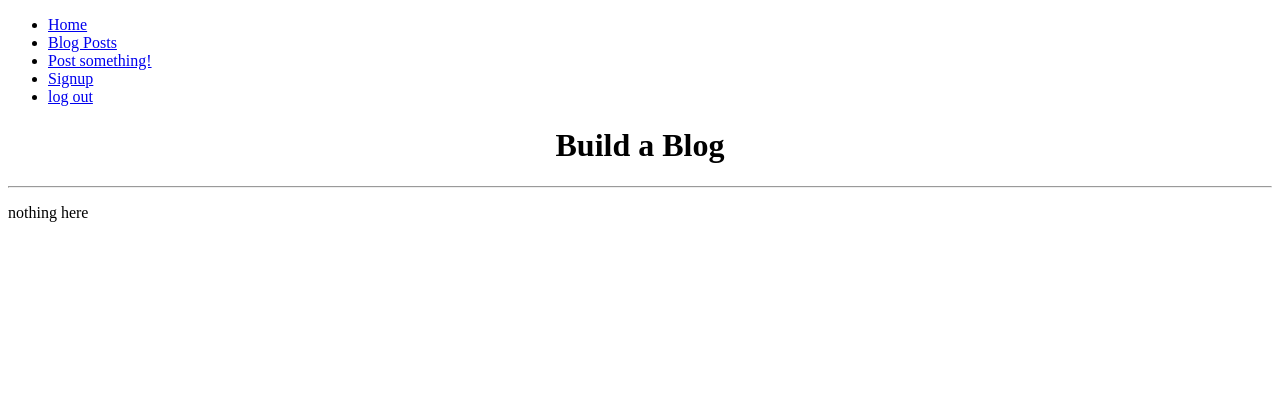
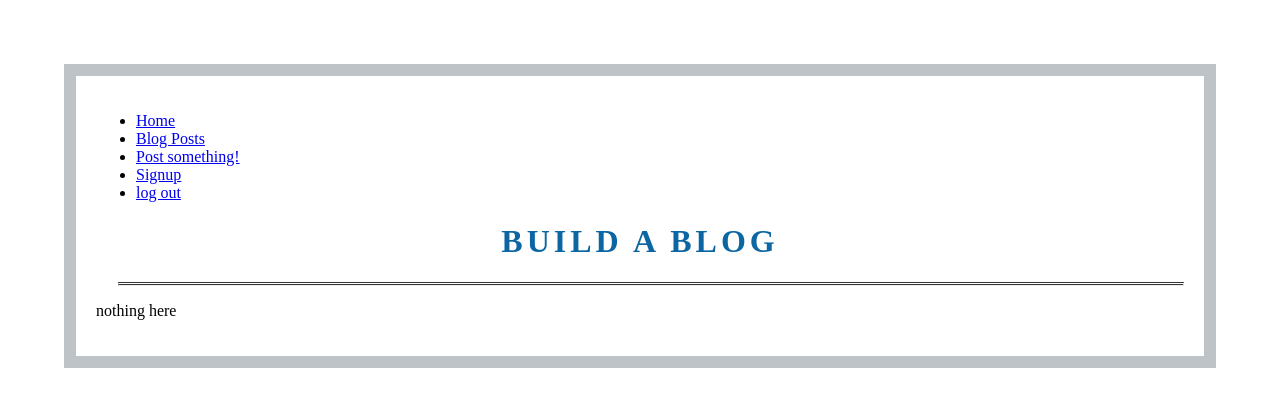
Before and after one commit to jacastanon01/blogz, a Flask app: page /blog in a window 1280 px wide. Shown: the top 407 px of the page. Run offline with Flask 2, Linux system fonts and the light colour scheme; data that the repository does not hold is empty.

Commit message:
add basic CSS

```diff
--- a/templates/base.html
+++ b/templates/base.html
@@ -7,7 +7,50 @@
             color:red;
         }
 
+        body {
+            margin:auto;
+        }
+
+        .container {
+            margin: 5%;
+            border: 12px solid #bdc3c7;
+            padding: 20px;
+        }
+
+        h1 {
+            text-align: center;
+            color: #0b66a3;
+            text-transform: uppercase;
+            letter-spacing: 4px;
+        }
+
+         .signup {
+            margin:auto;
+
+        }
+
+        .blog-table {
+            margin: 0 25%;
+        }
+
+        hr {
+            padding:0;
+            margin-left: 2%;
+            border-top: medium double #333;
+            text-align: center;
+        }
+
+        .blog-posts {
+            padding-left: 25px;
+            border-left: 5px solid #bdc3c7;
+        }
+
+
     </style>
+
+</head>
+<body>
+    <div class="container">
             <nav>
                     <ul>
                        <li><a href="/">Home</a></li>
@@ -17,9 +60,6 @@
                        <li><a href="/logout">log out</a></li>
                    </ul>
                 </nav>
-
-</head>
-<body>
         {% with messages = get_flashed_messages(with_categories=True) %}
             <ul>
             {% for category,message in messages %}
@@ -31,5 +71,6 @@
         {% block content %}
 
         {% endblock %}
+    </div>
 </body>
 </html>
--- a/templates/index.html
+++ b/templates/index.html
@@ -7,11 +7,11 @@
 {% if owners|length==0 %}
     <p>No users have signed up. <a href='/signup'>Click here</a> to make an account.</p>
 {% else %}
-    <ul>
+    <ol>
     {% for user in owners %}
         <li><a href="./blog?user={{user.id}}">{{user.username}}</a> </li>
     {% endfor %}
 {% endif %}
-    </ul>
+    </ol>
 
 {% endblock %}
--- a/templates/main_blog.html
+++ b/templates/main_blog.html
@@ -7,12 +7,15 @@
     {% if blogs|length == 0 %}
         <p> nothing here</p>
     {% else %}
+
+        <div class="blog-posts">
             {% for blog in blogs %}
             <h2><a href="./blog?id={{blog.id}}">{{blog.title}}</a></h2>
             <p>{{blog.body}}</p>
             <h6>written by <a href="./blog?user={{blog.owner.id}}">{{blog.owner.username}}</a></h6>
             <hr />
             {% endfor %}
+        </div>
     {% endif %}
 
 {% endblock %}
--- a/templates/new_post.html
+++ b/templates/new_post.html
@@ -4,6 +4,7 @@
 
 <h1 style="text-align:center">Add a new blog entry</h1>
 
+<div class="blog-table">
 <form action='/blog' method='post'>
     <table>
         <tr>
@@ -24,5 +25,6 @@
     </table>
     <input type="submit" value="add entry" />
 </form>
+</div>
 
 {% endblock %}
--- a/templates/signup.html
+++ b/templates/signup.html
@@ -2,6 +2,7 @@
 
 {% block content %}
 <h1>Sign up to personalize your blog experience!</h1>
+    <div class="signup">
         <form action="/signup" method="post">
             <table>
                 <tr>
@@ -22,7 +23,10 @@
                         <input name="verify" type="password">
                     </td>
                 </tr>
+                <tr>
+                    <td><input type="submit" value="Submit"></td>
+                </tr>
             </table>
-    <input type="submit" value="Submit">
         </form>
+    </div>
 {% endblock %}
```
Also changed, not shown: templates/singleUser.html (+9 -3 lines). Lines whose indentation alone changed are shown as unchanged.
